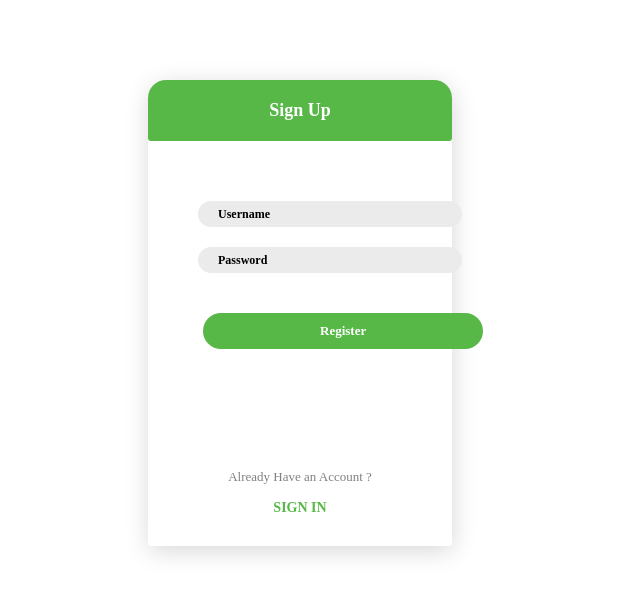
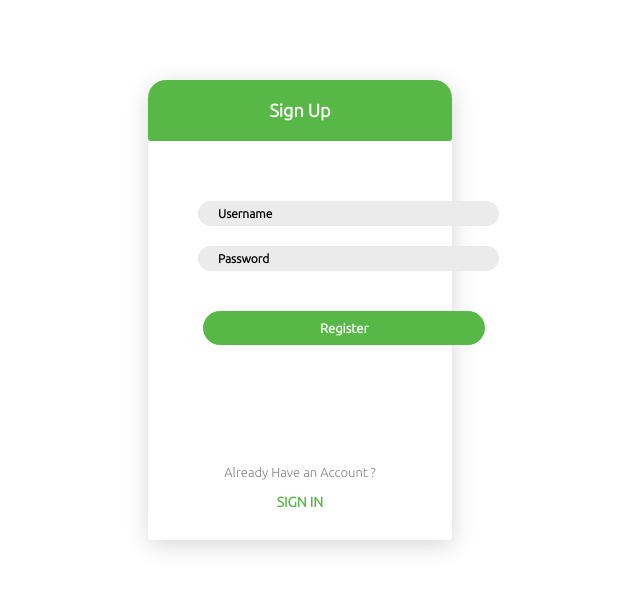
Before and after one commit to munzirgans/latihan_session_login, a PHP site: page /register.php in a window 1280 px wide. Shown: the top 596 px of the page, without its empty margins (340-980 px from the left). Run offline with PHP 8.4, Linux system fonts and the light colour scheme; some web fonts are replaced.

Commit message:
Update Munzir.css

```diff
--- a/css/Munzir.css
+++ b/css/Munzir.css
@@ -1,4 +1,4 @@
 @font-face{
 	font-family: Munzir;
-	src:url("../Ubuntu/Ubuntu-Light.ttf");
+	src:url("../Ubuntu-Font/Ubuntu-Light.ttf");
 }
```
